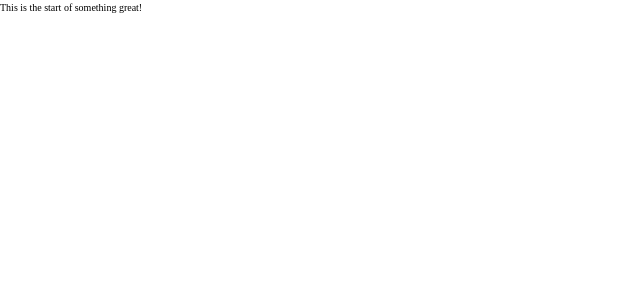
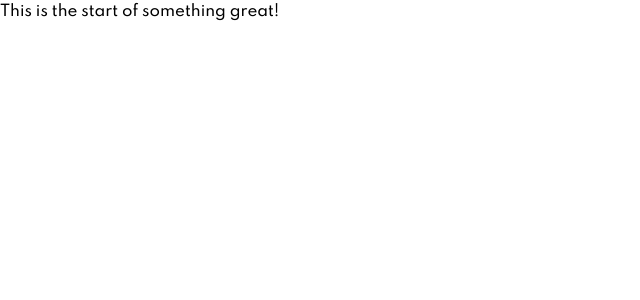
Before and after one commit to justAdevTV/job-listings-page, a Next.js app: page / in a window 1280 px wide. Shown: the top 300 px of the page, without its empty margins (0-640 px from the left). Built offline with nearby package versions, Linux system fonts and the light colour scheme.

Commit message:
Theme & Fonts - Imported Spartan and added more to theme.js

```diff
--- a/components/AppProvider.js
+++ b/components/AppProvider.js
@@ -11,7 +11,13 @@ function AppProvider({ children, theme }) {
         <meta charSet="UTF-8" />
         <meta name="viewport" content="width=device-width, initial-scale=1.0" />
 
-        {/* TODO: Add fonts and favicon */}
+        {/* Font - Spartan Import */}
+        <link
+          href="https://fonts.googleapis.com/css2?family=Spartan:wght@500;700&display=swap"
+          rel="stylesheet"
+        />
+        {/* Favicon Import */}
+        <link rel="shortcut icon" type="image/png" href="/favicon-32x32.png" />
 
         <title>Job Listings</title>
       </Head>
--- a/components/base/GlobalStyle.js
+++ b/components/base/GlobalStyle.js
@@ -17,7 +17,9 @@ const GlobalStyle = createGlobalStyle`
     font-size: 62.5%; // 1 rem = 10px; 10px/16px = 62.5%
   }
   body {
+    font-family: 'Spartan', sans-serif;
     font-weight: 400;
+    font-size: 1.5em;
     line-height: 1.6;
     min-height: 100vh;
     width: 100vw;
--- a/components/base/theme.js
+++ b/components/base/theme.js
@@ -1,5 +1,15 @@
 const theme = {
-  colors: {},
+  colors: {
+    primary: "hsl(180, 29%, 50%)",
+    lightGrayBackground: "hsl(180, 31%, 95%)",
+    lightGrayTablet: "hsl(180, 31%, 95%)",
+    darkGray1: "hsl(180, 8%, 52%)",
+    darkGray2: "hsl(180, 14%, 20%)",
+  },
+  devices: {
+    desktop: "1440px",
+    mobile: "375px",
+  },
 };
 
 export default theme;
```
